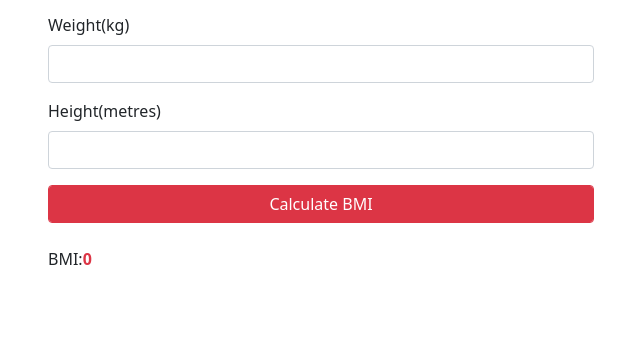
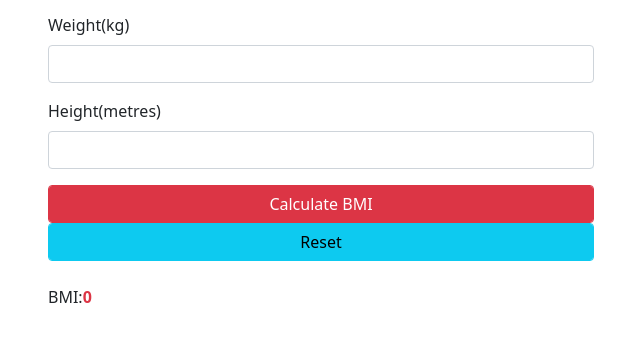
Before and after one commit to flexwilly/BmiCalc, a plain HTML site: page index.html in a window 1280 px wide. Shown: the part 145-486 px from the top of the page, without its empty margins (319-959 px from the left). Drawn offline with nearby package versions, Linux system fonts and the light colour scheme.

Commit message:
Added reset button

```diff
--- a/index.html
+++ b/index.html
@@ -38,6 +38,10 @@
             >
               Calculate BMI
             </button>
+            <br />
+            <button id="reset" type="reset" class="btn btn-info form-control">
+              Reset
+            </button>
 
             <p class="mt-4">
               BMI:<b id="bmi-num" class="text-danger text-end">0</b>
```
